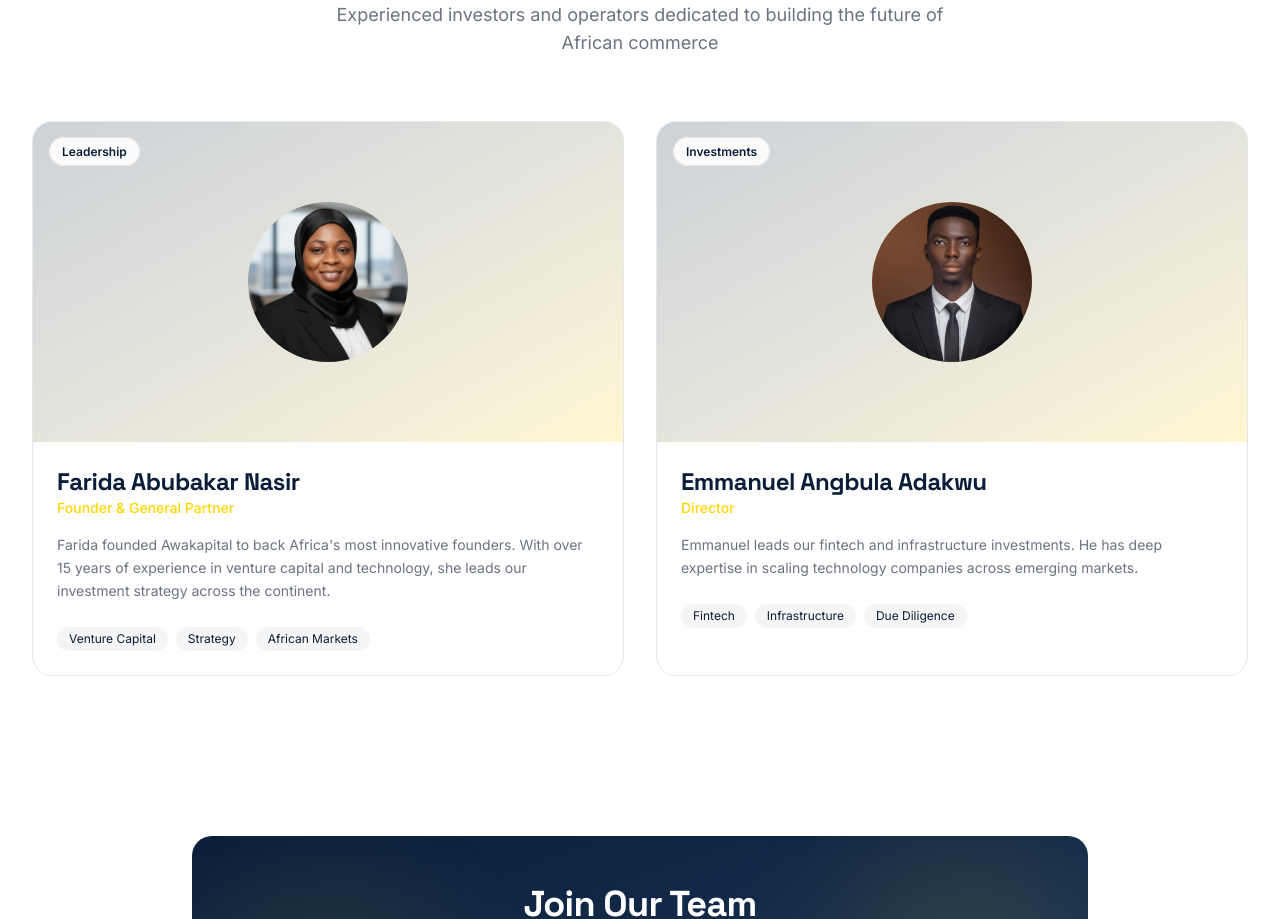
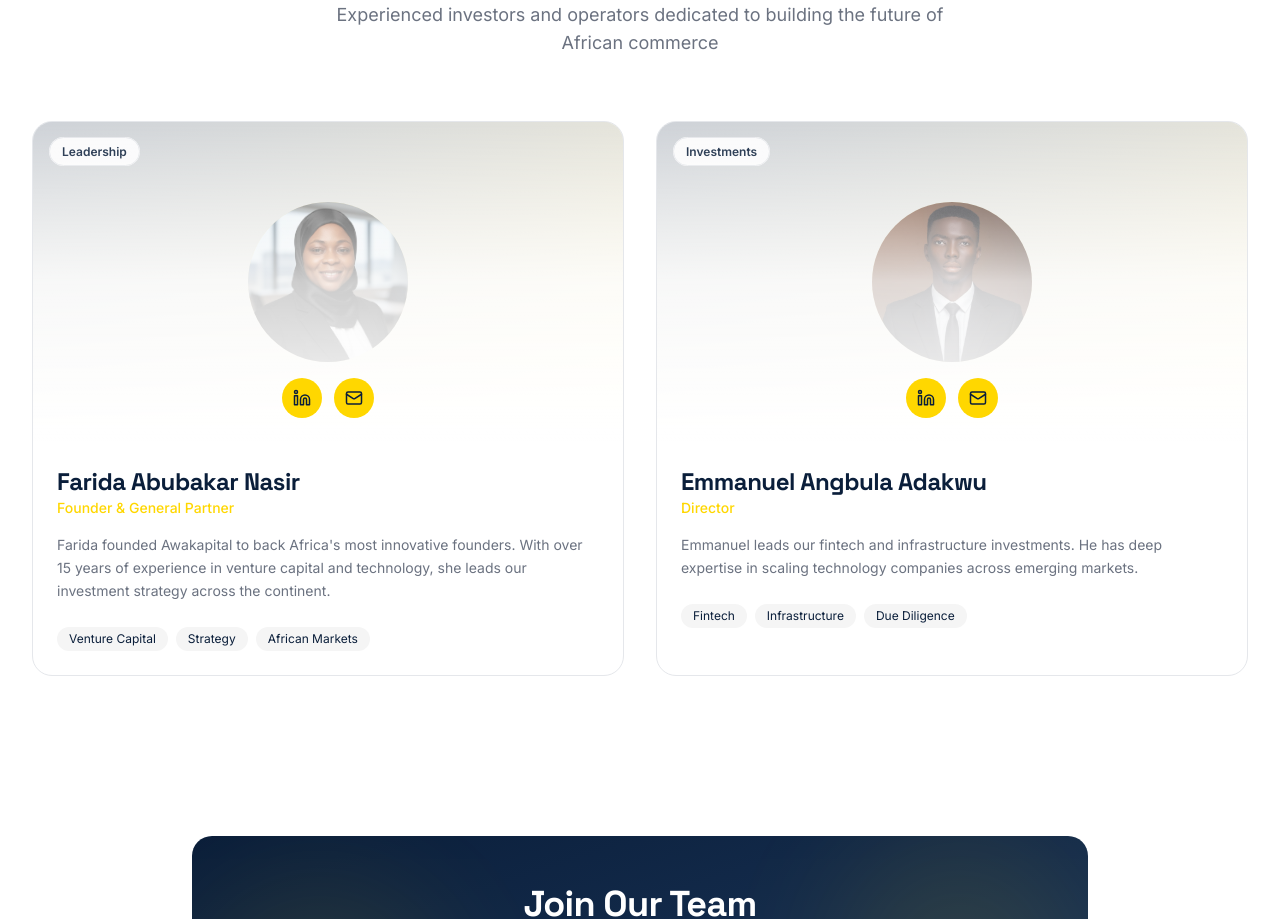
Before and after one commit to Johnomaji/Awakapital, a Next.js app: page /team in a window 1280 px wide. Shown: the part 920-1839 px from the top of the page. Built offline with nearby package versions, Linux system fonts and the light colour scheme.

Commit message:
ADD: team member web mail

```diff
--- a/src/app/team/page.tsx
+++ b/src/app/team/page.tsx
@@ -12,7 +12,7 @@ const teamMembers = [
     bio: "Farida founded Awakapital to back Africa's most innovative founders. With over 15 years of experience in venture capital and technology, she leads our investment strategy across the continent.",
     linkedin: "https://www.linkedin.com/in/farida-nasir-789984162?utm_source=share&utm_campaign=share_via&utm_content=profile&utm_medium=android_app",
     twitter: "https://x.com/FaridaTahir10",
-    email: "phareedahnasir8@gmail.com",
+    email: "farida@awakapital.vc",
     expertise: ["Venture Capital", "Strategy", "African Markets"],
   },
   {
@@ -23,7 +23,7 @@ const teamMembers = [
     bio: "Emmanuel leads our fintech and infrastructure investments. He has deep expertise in scaling technology companies across emerging markets.",
     linkedin: "https://www.linkedin.com/in/emmanuel-angbula-adakwu-702850142?utm_source=share&utm_campaign=share_via&utm_content=profile&utm_medium=android_app",
     twitter: "#",
-    email: "adakwuangbula@gmail.com",
+    email: "emmanuel@awakapital.vc",
     expertise: ["Fintech", "Infrastructure", "Due Diligence"],
   },
   // {
@@ -183,12 +183,13 @@ export default function TeamPage() {
                     </div>
 
                     {/* Overlay on Hover */}
-                    <div className="absolute inset-0 bg-linear-to-t from-card via-card/80 to-transparent opacity-0 group-hover:opacity-100 transition-opacity duration-300">
+                    <div className="absolute inset-0 bg-linear-to-t from-card via-card/80 to-transparent">
+
                       {/* Social Links */}
                       <div className="absolute bottom-6 left-0 right-0 flex justify-center gap-3">
                         <a
                           href={member.linkedin}
-                          className="w-10 h-10 bg-accent hover:bg-accent/90 rounded-full flex items-center justify-center text-accent-foreground transition-all hover:scale-110"
+                          className="w-10 h-10 bg-accent  rounded-full flex items-center justify-center text-accent-foreground "
                           aria-label="LinkedIn"
                         >
                           <Linkedin size={18} />
@@ -202,7 +203,7 @@ export default function TeamPage() {
                         </a> */}
                         <a
                           href={`mailto:${member.email}`}
-                          className="w-10 h-10 bg-accent hover:bg-accent/90 rounded-full flex items-center justify-center text-accent-foreground transition-all hover:scale-110"
+                          className="w-10 h-10 bg-accent  rounded-full flex items-center justify-center text-accent-foreground "
                           aria-label="Email"
                         >
                           <Mail size={18} />
--- a/src/components/founders-section.tsx
+++ b/src/components/founders-section.tsx
@@ -86,18 +86,18 @@ export function FoundersSection() {
                 {/* Overlay on Hover */}
                 <div className="absolute inset-0 bg-linear-to-t from-card via-card/50 to-transparent opacity-0 group-hover:opacity-100 transition-opacity duration-300" />
 
-                {/* Social Links (appear on hover) */}
-                <div className="absolute bottom-4 left-0 right-0 flex justify-center gap-3 opacity-0 group-hover:opacity-100 transition-opacity duration-300">
+                {/* Social Links (always visible — hover effects removed) */}
+                <div className="absolute bottom-4 left-0 right-0 flex justify-center gap-3">
                   <a
                     href={founder.linkedin}
-                    className="w-10 h-10 bg-accent/90 hover:bg-accent rounded-full flex items-center justify-center text-accent-foreground transition-all hover:scale-110"
+                    className="w-10 h-10 bg-accent/90 rounded-full flex items-center justify-center text-accent-foreground"
                     aria-label="LinkedIn"
                   >
                     <Linkedin size={18} />
                   </a>
                   <a
                     href={founder.twitter}
-                    className="w-10 h-10 bg-accent/90 hover:bg-accent rounded-full flex items-center justify-center text-accent-foreground transition-all hover:scale-110"
+                    className="w-10 h-10 bg-accent/90 rounded-full flex items-center justify-center text-accent-foreground"
                     aria-label="Twitter"
                   >
                     <Twitter size={18} />
```
